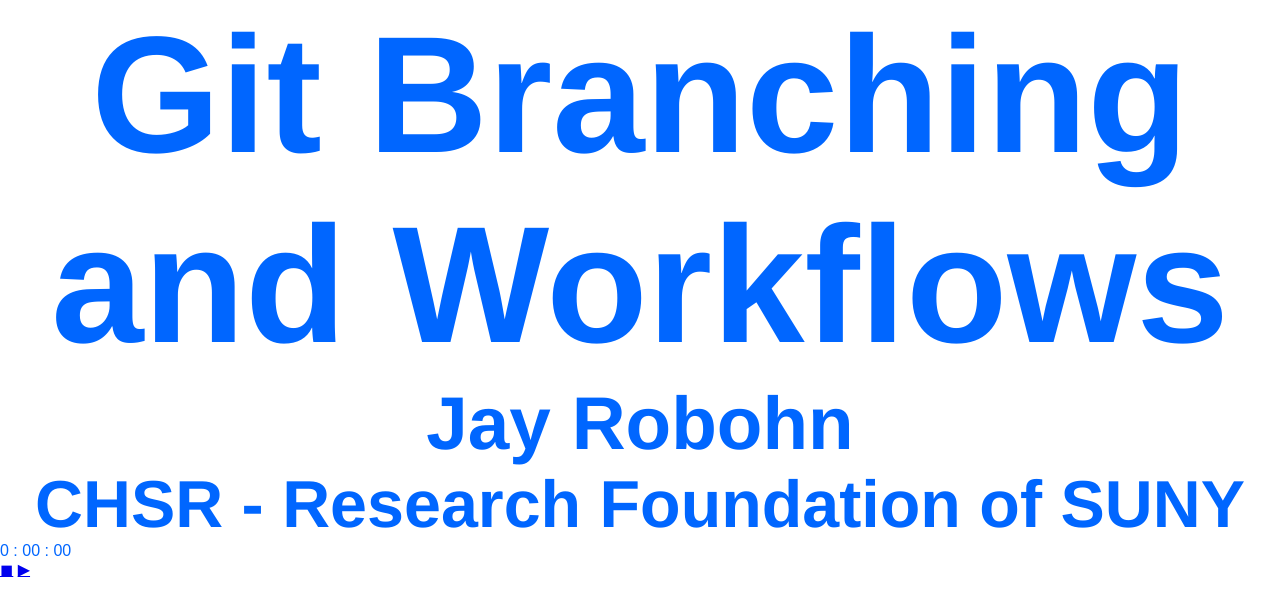
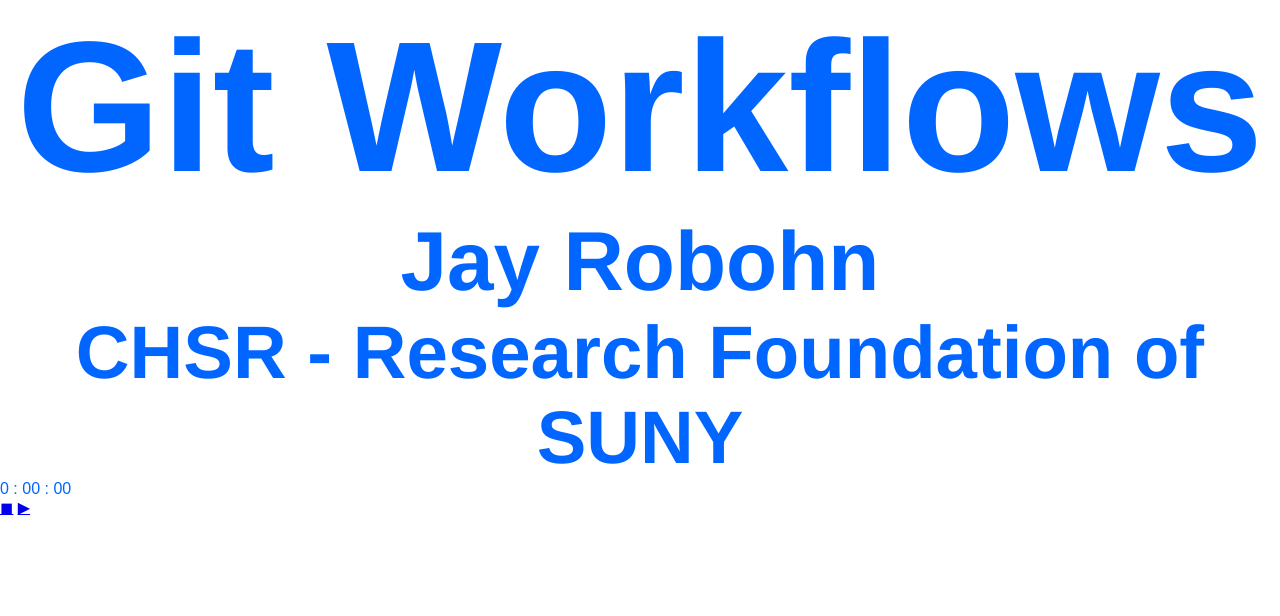
Before and after one commit to jayrobot/Git-Branching-and-Workflow-slideshow, a plain HTML site: page index.html in a window 1280 px wide. Drawn offline with Linux system fonts and the light colour scheme; some packages are replaced by stand-ins of ours; a script that the page names is missing.

Commit message:
More work on slides

```diff
--- a/index.html
+++ b/index.html
@@ -1,9 +1,9 @@
 <!DOCTYPE html>
 <html>
   <head>
-    <title>Git Branching and Workflows</title>
+    <title>Git Workflows</title>
     <meta charset="utf-8">
-    <meta name="description" content="Git Branching and Workflows">
+    <meta name="description" content="Git Workflows">
     <meta name="viewport" content="width=device-width, initial-scale=1">
     <script src="js/lib/jquery-1.8.0.min.js"></script>
     <script src="js/lib/highlight-7.1.min.js"></script>
@@ -32,7 +32,7 @@
   </head>
   <body><div id="contents">
     <section class='TITLE'>
-<h1>Git Branching and Workflows</h1>
+<h1>Git Workflows</h1>
 <h2>Jay Robohn</h2>
 <h3>CHSR - Research Foundation of SUNY</h3>
 </section>
```
Also changed, not shown: 1 other file.
